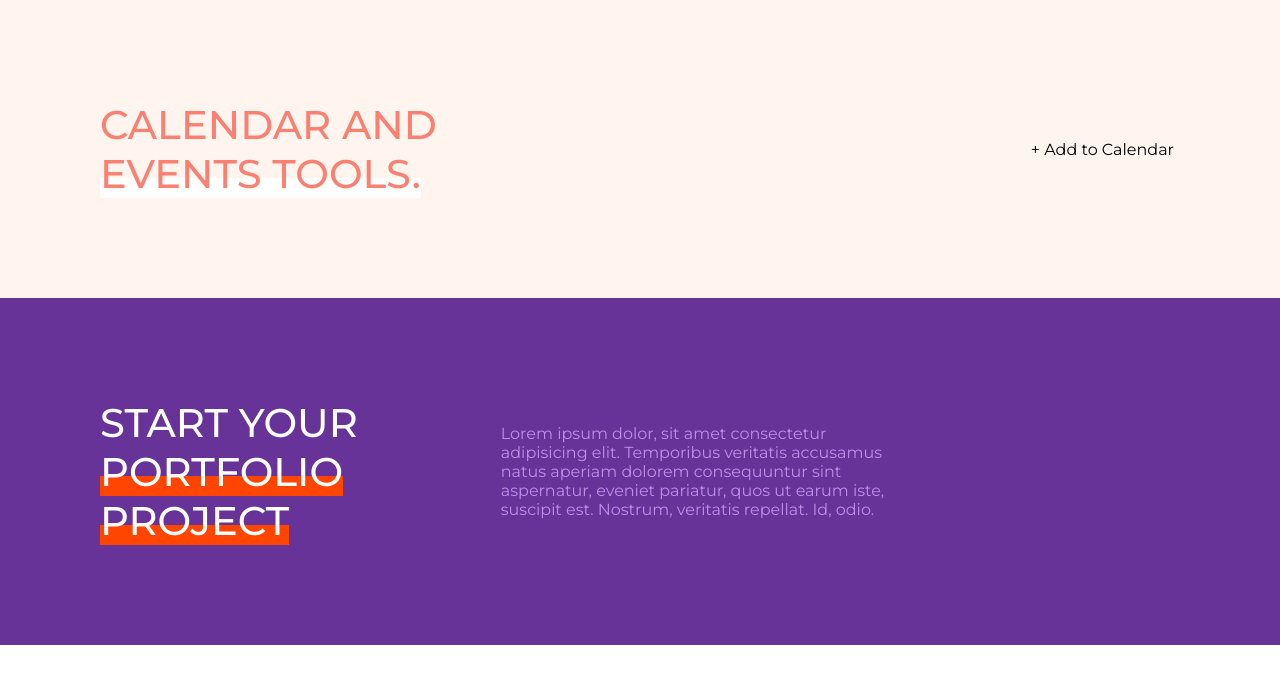
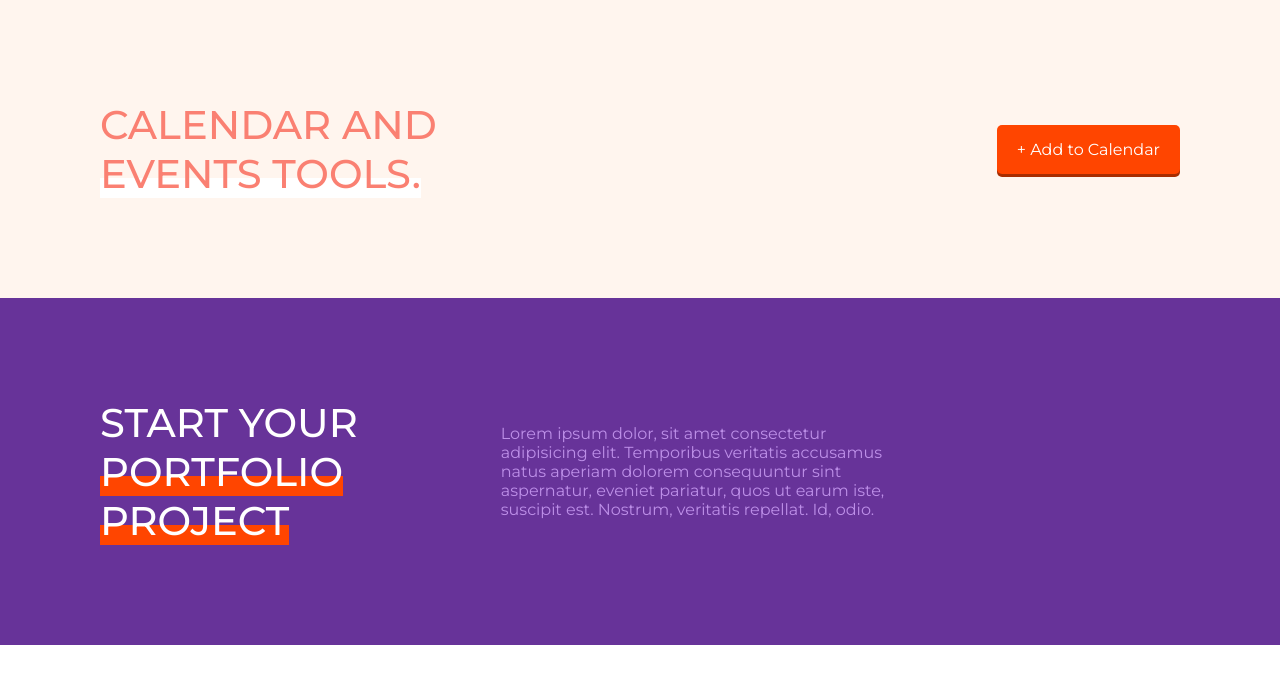
Before and after one commit to astinaus/flexbox-zigzag-event, a plain HTML site: page index.html in a window 1280 px wide. Drawn offline with Linux system fonts and the light colour scheme.

Commit message:
header 컴포넌트 완성

```diff
--- a/style.css
+++ b/style.css
@@ -89,3 +89,11 @@ button {
   color: #bd8fe8;
   min-width: 0;
 }
+
+.header-btn {
+    background-color: orangered;
+    color: #fff;
+    padding: 15px 20px;
+    border-radius: 5px;
+    box-shadow: 0 3px 0 rgb(168, 45, 0);
+}
```
